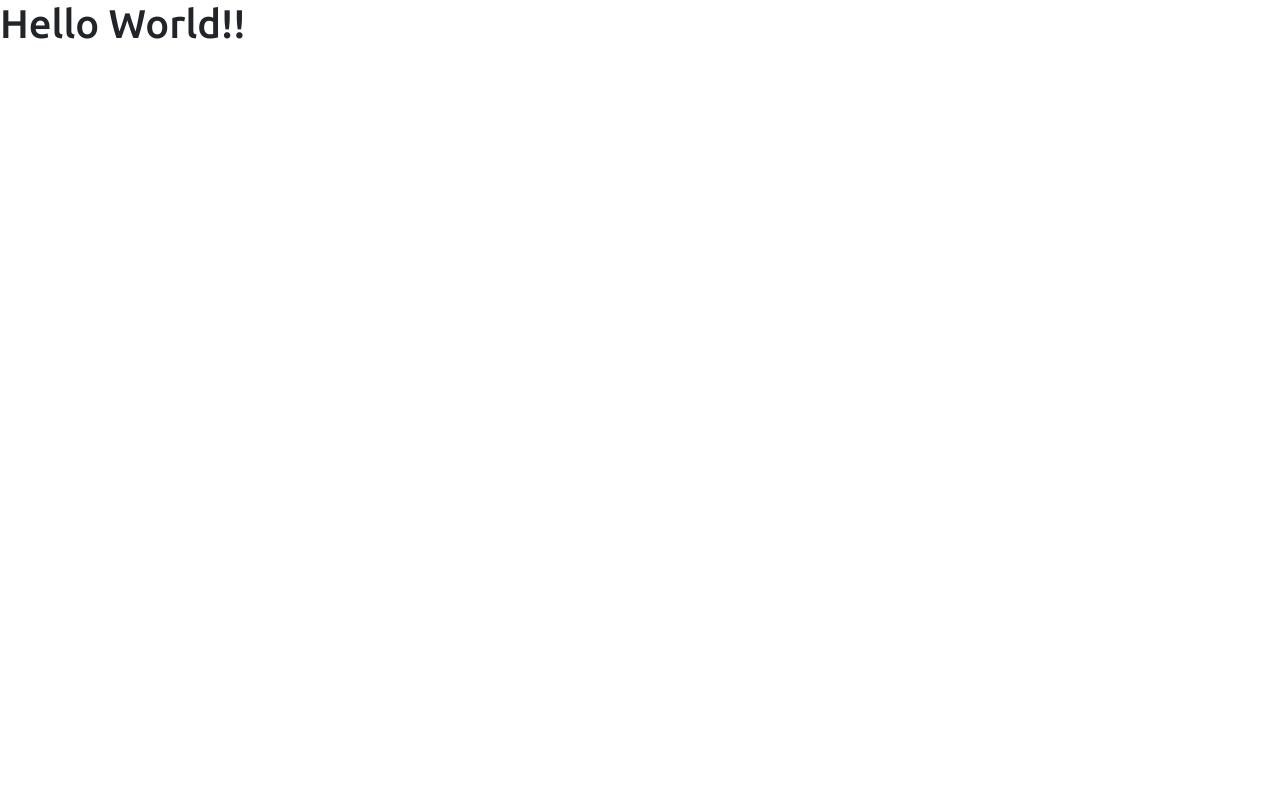
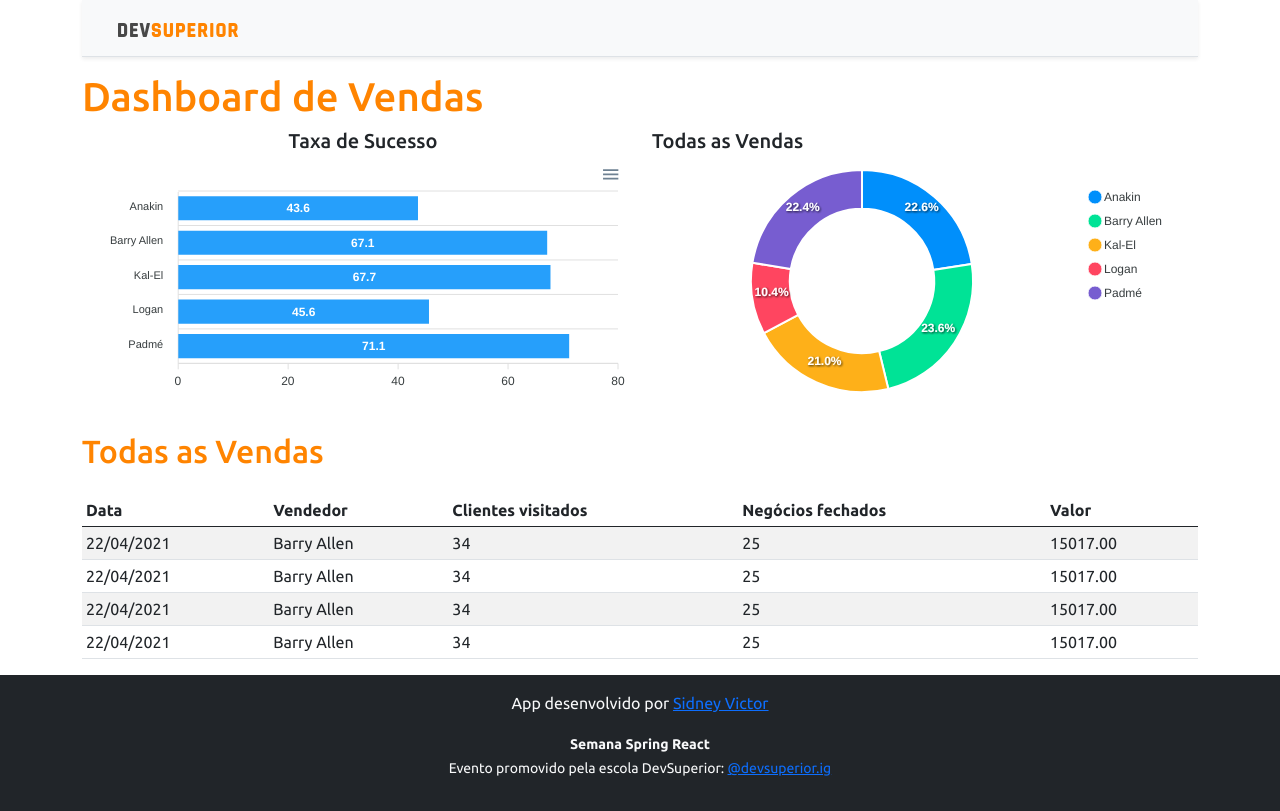
Before and after one commit to sidneyvmml/springboot-react-devspr, a React (Create React App) app in the folder frontend/: page / in a window 1280 px wide. Built offline with nearby package versions, Linux system fonts and the light colour scheme.

Commit message:
Static Charts

```diff
--- a/frontend/package.json
+++ b/frontend/package.json
@@ -10,8 +10,10 @@
     "@types/node": "^12.20.12",
     "@types/react": "^17.0.5",
     "@types/react-dom": "^17.0.3",
+    "apexcharts": "^3.26.1",
     "bootstrap": "^5.0.0",
     "react": "^17.0.2",
+    "react-apexcharts": "^1.3.9",
     "react-dom": "^17.0.2",
     "react-scripts": "4.0.3",
     "typescript": "^4.2.4",
--- a/frontend/src/App.tsx
+++ b/frontend/src/App.tsx
@@ -1,11 +1,35 @@
-
+import Footer from "componentes/Footer"
+import Navbar from "componentes/NavBar"
+import DataTable from "componentes/DataTable"
+import BarChart from "componentes/BarChart"
+import DonutChart from "componentes/DonutChart"
 
 function App() {
   return (
-    <div className="">
-     <h1>Hello World!!</h1>
-    </div>
-  );
+    <>
+      <div className="container">
+        <Navbar />
+        <h1 className="text-primary">Dashboard de Vendas</h1>
+        <div className="row px-3">
+          <div className="col-sm-6">
+            <h5 className="text-center text-secundary">Taxa de Sucesso</h5>
+            <BarChart />
+          </div>
+          <div className="col-sm-6">
+            <h5>Todas as Vendas</h5>
+            <DonutChart />
+          </div>
+        </div>
+
+        <div className="py-3">
+          <h2 className="text-primary">Todas as Vendas</h2>
+        </div>
+
+        <DataTable />
+      </div>
+      <Footer />
+    </>
+  )
 }
 
-export default App;
+export default App
--- /dev/null
+++ b/frontend/src/componentes/BarChart/index.tsx
@@ -0,0 +1,31 @@
+import Chart from "react-apexcharts"
+
+const BarChart = () => {
+  const options = {
+    plotOptions: {
+      bar: {
+        horizontal: true,
+      },
+    },
+  }
+
+  const mockData = {
+    labels: {
+      categories: ["Anakin", "Barry Allen", "Kal-El", "Logan", "Padmé"],
+    },
+    series: [
+      {
+        name: "% Sucesso",
+        data: [43.6, 67.1, 67.7, 45.6, 71.1],
+      },
+    ],
+  }
+  return <Chart
+  options={{...options, xaxis: mockData.labels }}
+  series={mockData.series}
+  type="bar"
+  height="240"
+   />
+}
+
+export default BarChart
--- /dev/null
+++ b/frontend/src/componentes/DataTable/index.tsx
@@ -0,0 +1,49 @@
+const DataTable = () => {
+  return (
+    <div className="table-responsive">
+      <table className="table table-striped table-sm">
+        <thead>
+          <tr>
+            <th>Data</th>
+            <th>Vendedor</th>
+            <th>Clientes visitados</th>
+            <th>Negócios fechados</th>
+            <th>Valor</th>
+          </tr>
+        </thead>
+        <tbody>
+          <tr>
+            <td>22/04/2021</td>
+            <td>Barry Allen</td>
+            <td>34</td>
+            <td>25</td>
+            <td>15017.00</td>
+          </tr>
+          <tr>
+            <td>22/04/2021</td>
+            <td>Barry Allen</td>
+            <td>34</td>
+            <td>25</td>
+            <td>15017.00</td>
+          </tr>
+          <tr>
+            <td>22/04/2021</td>
+            <td>Barry Allen</td>
+            <td>34</td>
+            <td>25</td>
+            <td>15017.00</td>
+          </tr>
+          <tr>
+            <td>22/04/2021</td>
+            <td>Barry Allen</td>
+            <td>34</td>
+            <td>25</td>
+            <td>15017.00</td>
+          </tr>
+        </tbody>
+      </table>
+    </div>
+  )
+}
+
+export default DataTable
--- /dev/null
+++ b/frontend/src/componentes/DonutChart/index.tsx
@@ -0,0 +1,25 @@
+import Chart from "react-apexcharts"
+
+const DonutChart = () => {
+  const mockData = {
+    series: [477138, 499928, 444867, 220426, 473088],
+    labels: ["Anakin", "Barry Allen", "Kal-El", "Logan", "Padmé"],
+  }
+
+  const options = {
+    legend: {
+      show: true,
+    },
+  }
+
+  return (
+    <Chart
+      options={{ ...options, labels: mockData.labels }}
+      series={mockData.series}
+      type="donut"
+      height="240"
+    />
+  )
+}
+
+export default DonutChart
--- /dev/null
+++ b/frontend/src/componentes/Footer/index.tsx
@@ -0,0 +1,36 @@
+const Footer = () => {
+  return (
+    <div className="">
+      <footer className="footer mt-auto py-3 bg-dark">
+        <div className="container">
+          <p className="text-light">
+            App desenvolvido por{" "}
+            <a
+              href="https://github.com/sidneyvmml"
+              target="_blank"
+              rel="noreferrer"
+            >
+              Sidney Victor
+            </a>
+          </p>
+          <p className="text-light">
+            <small>
+              <strong>Semana Spring React</strong>
+              <br />
+              Evento promovido pela escola DevSuperior:{" "}
+              <a
+                href="https://instagram.com/devsuperior.ig"
+                target="_blank"
+                rel="noreferrer"
+              >
+                @devsuperior.ig
+              </a>
+            </small>
+          </p>
+        </div>
+      </footer>
+    </div>
+  )
+}
+
+export default Footer
--- /dev/null
+++ b/frontend/src/componentes/NavBar/index.tsx
@@ -0,0 +1,17 @@
+import ImgDsDark from "assets/img/ds-dark.svg"
+
+const Navbar = () => {
+  return (
+    <div className="">
+      <div className="d-flex flex-column flex-md-row align-items-center p-3 px-md-4 mb-3 bg-light border-bottom shadow-sm">
+        <div className="container">
+          <nav className="my-2 my-md-0 mr-md-3">
+            <img src={ImgDsDark} alt="DevSuperior" width="120" />
+          </nav>
+        </div>
+      </div>
+    </div>
+  )
+}
+
+export default Navbar
```
Also changed, not shown: frontend/src/assets/img/ds-dark.svg (added), 1 other file (tests, documents, lock files or other folders).
